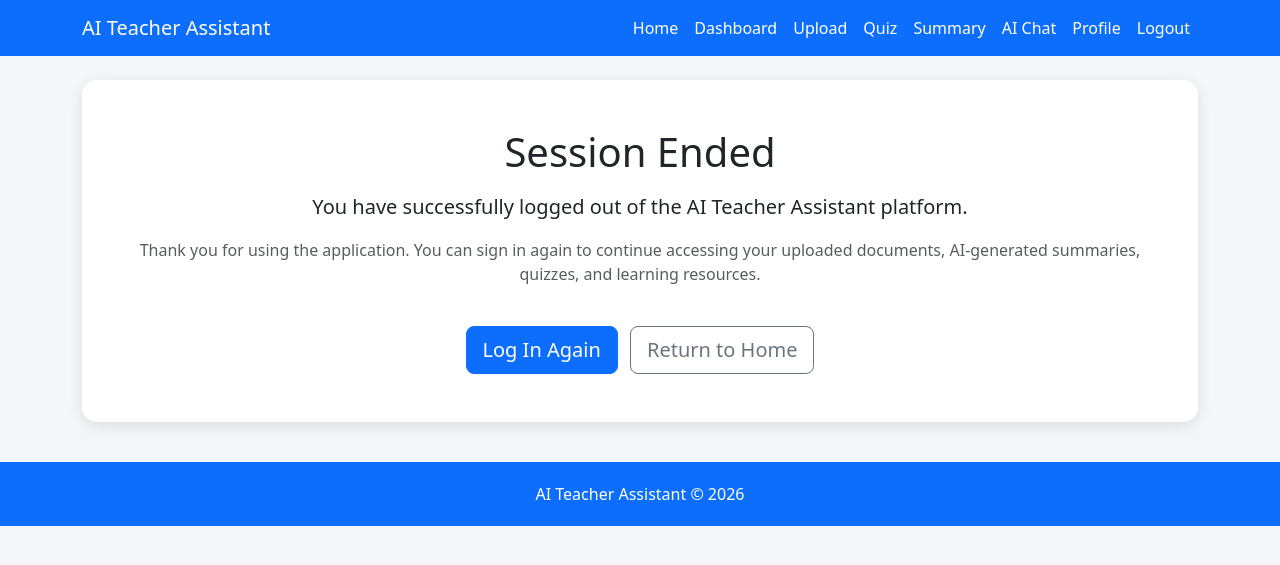
After one commit to prathyusha031/AI-Driven-Teacher-Assistant, a Django app: page /logout/ in a window 1280 px wide. The commit adds this page. Shown: the top 565 px of the page. Run offline with Django 5.2, Linux system fonts and the light colour scheme.

Commit message:
Final AI Teacher Assistant implementation

```diff
--- a/assistant/urls.py
+++ b/assistant/urls.py
@@ -11,4 +11,8 @@ urlpatterns = [
     path('summary/', views.summary_page, name='summary'),
     path('profile/', views.profile_page, name='profile'),
     path('quiz-results/',views.quiz_results,name='quiz_results'),
+    path('start-learning/',views.start_learning,name='start_learning'),
+    path('logout/', views.logout_view, name='logout'),
+    path('chat/',views.chat_page,name='chat'),
+    path('download-summary/<int:doc_id>/',views.download_summary,name='download_summary'),
 ]
--- a/assistant/views.py
+++ b/assistant/views.py
@@ -7,6 +7,21 @@ from .gemini_utils import generate_summary
 from .voice_utils import extract_pdf_text
 from .utils import extract_answers, parse_quiz
 import re
+from django.contrib.auth import logout
+from .chat_utils import ask_question
+from django.http import HttpResponse
+from reportlab.pdfgen import canvas
+
+
+
+def logout_view(request):
+
+    logout(request)
+
+    return render(
+        request,
+        "logout.html"
+    )
 
 def home(request):
     return render(request, 'home.html')
@@ -50,41 +65,42 @@ def login_view(request):
 
     return render(request, 'login.html')
 
+from .models import UploadedDocument
+
 def dashboard(request):
 
-    total_documents = UploadedDocument.objects.count()
+    documents = UploadedDocument.objects.all()
 
-    total_quizzes = QuizResult.objects.count()
+    total_documents = documents.count()
+
+    total_summaries = documents.exclude(
+        summary__isnull=True
+    ).count()
+
+    total_quizzes = documents.exclude(
+        quiz__isnull=True
+    ).count()
 
     average_score = 0
-    highest_score = 0
 
-    if total_quizzes > 0:
+    if documents.exists():
 
         average_score = round(
-            sum(
-                result.percentage
-                for result in QuizResult.objects.all()
-            ) / total_quizzes,
+            sum(doc.score for doc in documents)
+            / total_documents,
             2
-        )
-
-        highest_score = max(
-            result.percentage
-            for result in QuizResult.objects.all()
         )
 
     return render(
         request,
-        'dashboard.html',
+        "dashboard.html",
         {
-            'total_documents': total_documents,
-            'total_quizzes': total_quizzes,
-            'average_score': average_score,
-            'highest_score': highest_score,
+            "total_documents": total_documents,
+            "total_summaries": total_summaries,
+            "total_quizzes": total_quizzes,
+            "average_score": average_score,
         }
     )
-
 
 def upload_document(request):
 
@@ -119,8 +135,11 @@ def upload_document(request):
             except Exception as e:
                 quiz = f"Quiz Error: {str(e)}"
 
+            document.pdf_text = pdf_text
+
             document.summary = summary
             document.quiz = quiz
+            document.pdf_text = pdf_text
             document.save()
 
             return redirect('upload')
@@ -234,3 +253,87 @@ def quiz_results(request):
             'results': results
         }
     )
+
+def start_learning(request):
+
+    if request.user.is_authenticated:
+        return redirect('dashboard')
+
+    return redirect('login')
+
+def chat_page(request):
+
+    answer = ""
+
+    documents = UploadedDocument.objects.all().order_by(
+        '-uploaded_at'
+    )
+
+    if request.method == "POST":
+
+        doc_id = request.POST.get("doc_id")
+
+        question = request.POST.get("question")
+
+        document = UploadedDocument.objects.get(
+            id=doc_id
+        )
+
+        answer = ask_question(
+            document.pdf_text,
+            question
+        )
+
+    return render(
+        request,
+        "chat.html",
+        {
+            "documents": documents,
+            "answer": answer
+        }
+    )
+
+
+def download_summary(request, doc_id):
+
+    document = UploadedDocument.objects.get(
+        id=doc_id
+    )
+
+    response = HttpResponse(
+        content_type='application/pdf'
+    )
+
+    response[
+        'Content-Disposition'
+    ] = f'attachment; filename="{document.title}.pdf"'
+
+    p = canvas.Canvas(response)
+
+    y = 800
+
+    p.drawString(
+        50,
+        y,
+        f"Summary: {document.title}"
+    )
+
+    y -= 40
+
+    for line in document.summary.split('\n'):
+
+        p.drawString(
+            50,
+            y,
+            line[:100]
+        )
+
+        y -= 20
+
+        if y < 50:
+            p.showPage()
+            y = 800
+
+    p.save()
+
+    return response
--- a/templates/base.html
+++ b/templates/base.html
@@ -61,7 +61,14 @@
 
     <a class="nav-link" href="/summary/">Summary</a>
 
+    <a class="nav-link" href="/chat/">AI Chat</a>
+
     <a class="nav-link" href="/profile/">Profile</a>
+
+    <a class="nav-link" href="{% url 'logout' %}">
+        Logout
+    </a>
+
 
         </div>
 
--- a/templates/home.html
+++ b/templates/home.html
@@ -11,7 +11,7 @@
         create quizzes and improve learning with AI.
     </p>
 
-    <a href="/upload/" class="btn btn-primary btn-lg mt-3">
+    <a href="{% url 'login' %}" class="btn btn-primary btn-lg mt-3">
         Start Learning
     </a>
 
--- /dev/null
+++ b/templates/logout.html
@@ -0,0 +1,33 @@
+{% extends 'base.html' %}
+
+{% block content %}
+
+<div class="card p-5 text-center">
+
+    <h1 class="mb-3">Session Ended</h1>
+
+    <p class="lead">
+        You have successfully logged out of the AI Teacher Assistant platform.
+    </p>
+
+    <p class="text-muted">
+        Thank you for using the application. You can sign in again to continue
+        accessing your uploaded documents, AI-generated summaries, quizzes,
+        and learning resources.
+    </p>
+
+    <div class="mt-4">
+
+        <a href="{% url 'login' %}" class="btn btn-primary btn-lg me-2">
+            Log In Again
+        </a>
+
+        <a href="{% url 'home' %}" class="btn btn-outline-secondary btn-lg">
+            Return to Home
+        </a>
+
+    </div>
+
+</div>
+
+{% endblock %}
```
Also changed, not shown: assistant/chat_utils.py (added, +19 -0 lines), assistant/models.py (+6 -5 lines), templates/chat.html (added, +69 -0 lines), templates/dashboard.html (+8 -20 lines), templates/login.html (+8 -0 lines), README.md, assistant/migrations/0008_uploadeddocument_pdf_text.py (added). Lines whose indentation alone changed are shown as unchanged.
